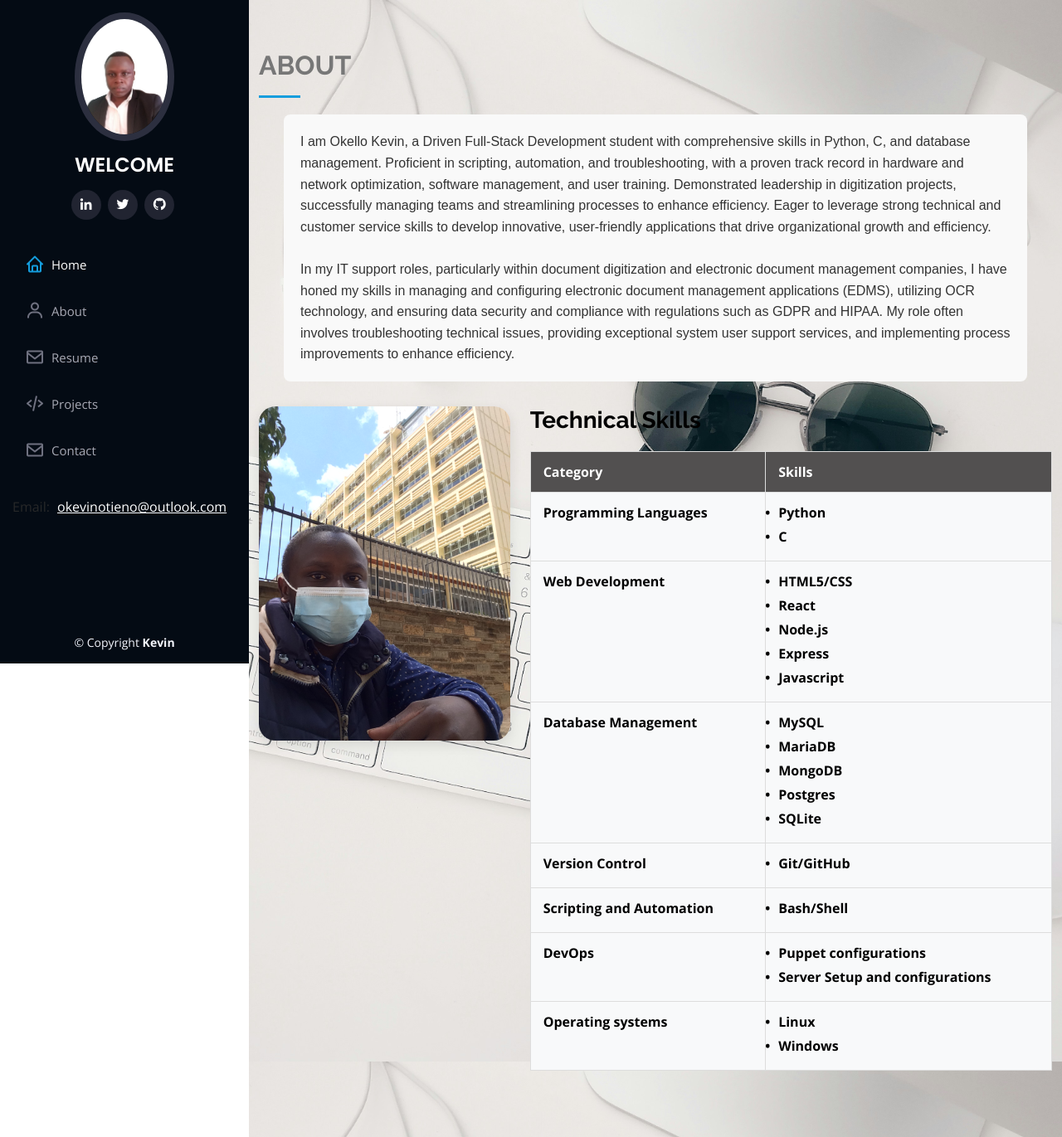
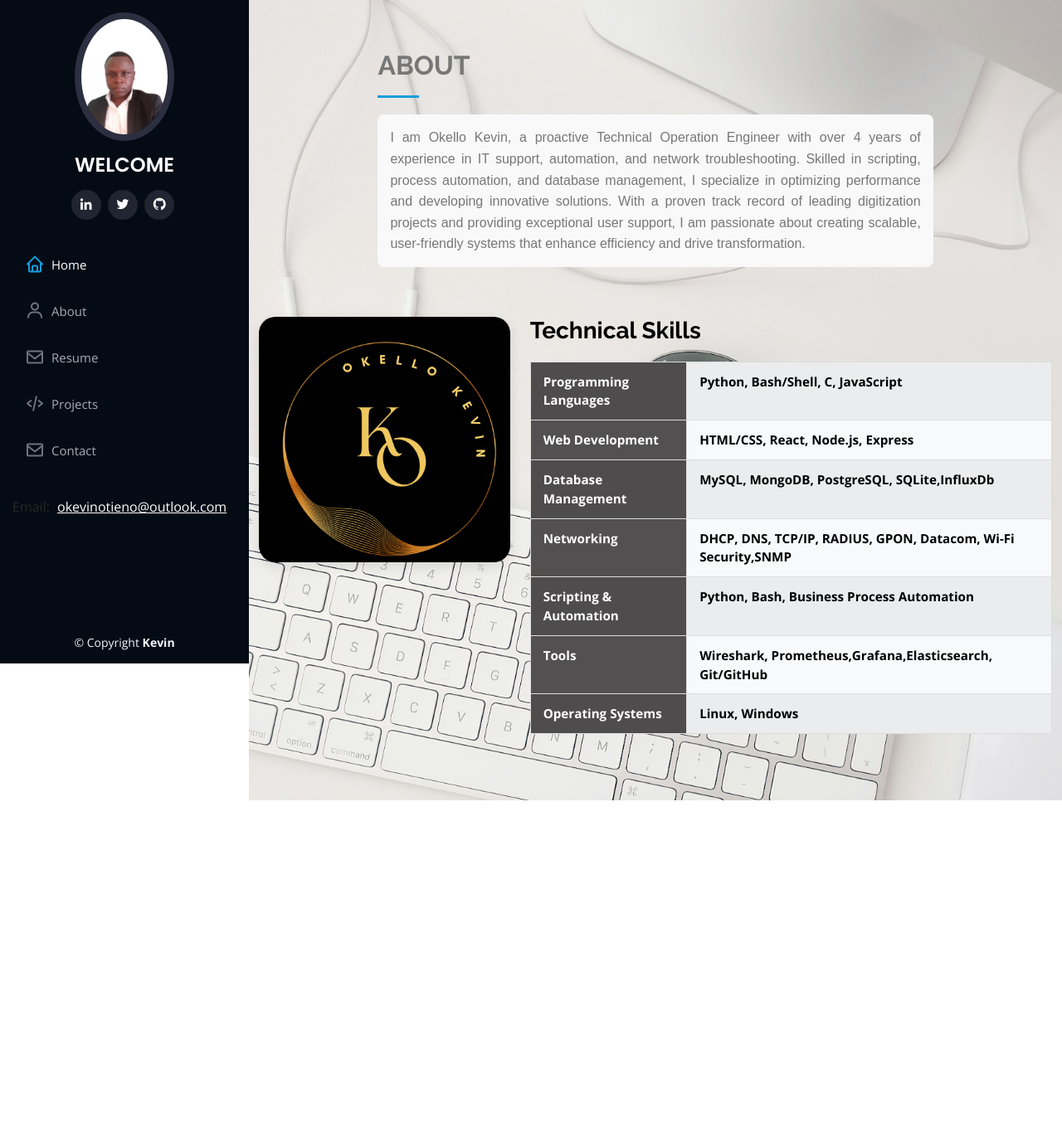
Before and after one commit to Aellun/my_portfolio, a Django app: page /about/ in a window 1280 px wide. Shown: the whole page at 83% size. After the commit the page ends 965 px from the top, so only its background shows below. Run offline with Django 3.2, Linux system fonts and the light colour scheme; parts of the project's set-up code (start-up, migrations or seed data) failed here and were passed over; some libraries are stand-ins or nearby versions.

Commit message:
added more information on the about page and enhance the style format

```diff
--- a/templates/about.html
+++ b/templates/about.html
@@ -3,108 +3,87 @@
 {% block body %}
 {% load static %}
 <link href="{% static 'assets/css/about.css' %}" rel="stylesheet">
+
 <section id="about" class="about">
   <div class="container">
-
-    <div class="section-title">
+    <div class="section-title" data-aos="fade-in">
       <h2>About</h2>
-      <p style="font-family: Arial, sans-serif; line-height: 1.6; color: #333; max-width: 70vw; margin: 0 auto; padding: 20px; background-color: #f9f9f9; border-radius: 8px;">
-          I am Okello Kevin, a Driven Full-Stack Development student with comprehensive skills in Python, C, and database management. Proficient in scripting, automation, and troubleshooting, with a proven track record in hardware and network optimization, software management, and user training. Demonstrated leadership in digitization projects, successfully managing teams and streamlining processes to enhance efficiency. Eager to leverage strong technical and customer service skills to develop innovative, user-friendly applications that drive organizational growth and efficiency.
-          <br><br>
-          In my IT support roles, particularly within document digitization and electronic document management companies, I have honed my skills in managing and configuring electronic document management applications (EDMS), utilizing OCR technology, and ensuring data security and compliance with regulations such as GDPR and HIPAA. My role often involves troubleshooting technical issues, providing exceptional system user support services, and implementing process improvements to enhance efficiency.
+      <p class="about-summary">
+        I am Okello Kevin, a proactive Technical Operation Engineer with over 4 years of experience in IT support, automation, and network troubleshooting. Skilled in scripting, process automation, and database management, I specialize in optimizing performance and developing innovative solutions. With a proven track record of leading digitization projects and providing exceptional user support, I am passionate about creating scalable, user-friendly systems that enhance efficiency and drive transformation.
       </p>
-  </div>
-
+    </div>
 
     <div class="row">
       <div class="col-lg-4" data-aos="fade-right">
-        <img src="{% static 'assets/img/Invited1.jpg' %}" class="img-fluid" alt="Profile Image">
+        <img src="{% static 'assets/img/logo.png' %}" class="img-fluid" alt="Profile Image">
       </div>
       <div class="col-lg-8 pt-4 pt-lg-0 content" data-aos="fade-left">
         <h3>Technical Skills</h3>
-        <table class="table table-bordered">
-          <thead>
-            <tr>
-              <th scope="col">Category</th>
-              <th scope="col">Skills</th>
-            </tr>
-          </thead>
+        <table class="table table-striped">
           <tbody>
             <tr>
-              <td>Programming Languages</td>
-              <td>
-                <ul>
-                  <li>Python</li>
-                  <li>C</li>
-
-                </ul>
-              </td>
+              <th>Programming Languages</th>
+              <td>Python, Bash/Shell, C, JavaScript</td>
             </tr>
             <tr>
-              <td>Web Development</td>
-              <td>
-                <ul>
-                  <li>HTML5/CSS</li>
-                  <li>React</li>
-                  <li>Node.js</li>
-                  <li>Express</li>
-                  <li>Javascript</li>
-                </ul>
-              </td>
+              <th>Web Development</th>
+              <td>HTML/CSS, React, Node.js, Express</td>
             </tr>
             <tr>
-              <td>Database Management</td>
-              <td>
-                <ul>
-                  <li>MySQL</li>
-                  <li>MariaDB</li>
-                  <li>MongoDB</li>
-                  <li>Postgres</li>
-                  <li>SQLite</li>
-                </ul>
-              </td>
+              <th>Database Management</th>
+              <td>MySQL, MongoDB, PostgreSQL, SQLite,InfluxDb</td>
             </tr>
             <tr>
-              <td>Version Control</td>
-              <td>
-                <ul>
-                  <li>Git/GitHub</li>
-                </ul>
-              </td>
+              <th>Networking</th>
+              <td>DHCP, DNS, TCP/IP, RADIUS, GPON, Datacom, Wi-Fi Security,SNMP</td>
             </tr>
             <tr>
-              <td>Scripting and Automation</td>
-              <td>
-                <ul>
-                  <li>Bash/Shell</li>
-                </ul>
-              </td>
+              <th>Scripting & Automation</th>
+              <td>Python, Bash, Business Process Automation</td>
             </tr>
             <tr>
-              <td>DevOps</td>
-              <td>
-                <ul>
-                  <li>Puppet configurations</li>
-                  <li>Server Setup and configurations</li>
-
-                </ul>
-              </td>
+              <th>Tools</th>
+              <td>Wireshark, Prometheus,Grafana,Elasticsearch, Git/GitHub</td>
             </tr>
             <tr>
-              <td>Operating systems</td>
-              <td>
-                <ul>
-                  <li>Linux</li>
-                  <li>Windows</li>
-
-                </ul>
-              </td>
+              <th>Operating Systems</th>
+              <td>Linux, Windows</td>
             </tr>
           </tbody>
         </table>
       </div>
     </div>
+  </div>
+</section>
 
-  </div>
-</section><!-- End About Section -->
+<style>
+.about-summary {
+  font-family: Arial, sans-serif;
+  line-height: 1.6;
+  color: #333;
+  background-color: #f9f9f9;
+  padding: 15px;
+  border-radius: 8px;
+  text-align: justify;
+}
+
+.table {
+  font-size: 0.95rem;
+}
+
+.table th {
+  width: 30%;
+  font-weight: bold;
+}
+
+.section-title h2 {
+  margin-bottom: 15px;
+  font-weight: bold;
+}
+
+.section-title {
+  max-width: 70%;
+  margin: 0 auto;
+}
+</style>
 {% endblock body %}
```
